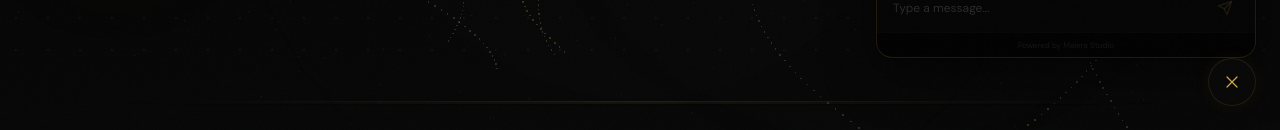
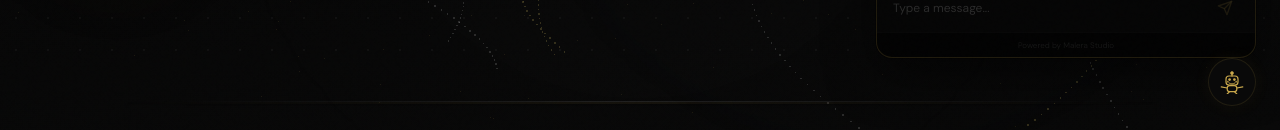
Before and after one commit to ethanhunthere/malera, a Next.js app: page / in a window 1280 px wide. Both pictures are taken after a click on the button "Chat with Malera Bot". Shown: the part 670-800 px from the top of the page. Built offline with nearby package versions, Linux system fonts and the light colour scheme.

Commit message:
feat: running robot when chat open, dancing when closed

```diff
--- a/src/features/chat/components/ChatWidget.tsx
+++ b/src/features/chat/components/ChatWidget.tsx
@@ -55,6 +55,60 @@ const RobotIcon = () => (
     </line>
     <line x1="24" y1="36" x2="26" y2="40" stroke="currentColor" strokeWidth="2" strokeLinecap="round">
       <animate attributeName="y2" values="40;38;40" dur="0.7s" repeatCount="indefinite" begin="0.35s" />
+    </line>
+  </svg>
+);
+
+/* ── Running robot icon (energetic, for when chat is open) ── */
+const RunningRobotIcon = () => (
+  <svg
+    className="w-6 h-6"
+    viewBox="0 0 40 40"
+    fill="none"
+    xmlns="http://www.w3.org/2000/svg"
+  >
+    {/* Antenna — fast wiggle */}
+    <line x1="20" y1="6" x2="20" y2="10" stroke="currentColor" strokeWidth="2" strokeLinecap="round">
+      <animate attributeName="y2" values="10;8;10" dur="0.4s" repeatCount="indefinite" />
+    </line>
+    <circle cx="20" cy="5" r="2.5" fill="#C9A84C" stroke="currentColor" strokeWidth="1">
+      <animate attributeName="cy" values="5;3;5" dur="0.4s" repeatCount="indefinite" />
+      <animate attributeName="r" values="2.5;3.3;2.5" dur="0.4s" repeatCount="indefinite" />
+    </circle>
+    {/* Head — bouncing faster */}
+    <rect x="10" y="10" width="20" height="15" rx="5" stroke="currentColor" strokeWidth="2" fill="none">
+      <animate attributeName="y" values="10;8;10" dur="0.35s" repeatCount="indefinite" />
+    </rect>
+    {/* Eyes — wide open, determined */}
+    <circle cx="16" cy="16" r="2.2" fill="currentColor" />
+    <circle cx="24" cy="16" r="2.2" fill="currentColor" />
+    {/* Cheeks */}
+    <circle cx="13" cy="19.5" r="1.5" fill="#C9A84C" opacity="0.8" />
+    <circle cx="27" cy="19.5" r="1.5" fill="#C9A84C" opacity="0.8" />
+    {/* Mouth — determined grin */}
+    <path d="M 15 21.5 L 18 23 L 22 23 L 25 21.5" stroke="currentColor" strokeWidth="1.5" strokeLinecap="round" strokeLinejoin="round" fill="none" />
+    {/* Body — bouncing */}
+    <g>
+      <animateTransform attributeName="transform" type="translate" values="0 0;0 -2;0 0" dur="0.35s" repeatCount="indefinite" />
+      <rect x="12" y="26" width="16" height="10" rx="4" stroke="currentColor" strokeWidth="2" fill="none" />
+    </g>
+    {/* Arms — pumping like a runner */}
+    <g>
+      <animateTransform attributeName="transform" type="rotate" values="-25 10 30;15 10 30;-25 10 30" dur="0.35s" repeatCount="indefinite" />
+      <line x1="12" y1="30" x2="2" y2="28" stroke="currentColor" strokeWidth="2" strokeLinecap="round" />
+    </g>
+    <g>
+      <animateTransform attributeName="transform" type="rotate" values="25 30 30;-15 30 30;25 30 30" dur="0.35s" repeatCount="indefinite" />
+      <line x1="28" y1="30" x2="38" y2="28" stroke="currentColor" strokeWidth="2" strokeLinecap="round" />
+    </g>
+    {/* Legs — fast alternating stride */}
+    <line x1="16" y1="36" x2="12" y2="40" stroke="currentColor" strokeWidth="2" strokeLinecap="round">
+      <animate attributeName="x2" values="12;20;12" dur="0.35s" repeatCount="indefinite" />
+      <animate attributeName="y2" values="40;38;40" dur="0.35s" repeatCount="indefinite" />
+    </line>
+    <line x1="24" y1="36" x2="28" y2="40" stroke="currentColor" strokeWidth="2" strokeLinecap="round">
+      <animate attributeName="x2" values="28;20;28" dur="0.35s" repeatCount="indefinite" begin="0.175s" />
+      <animate attributeName="y2" values="40;38;40" dur="0.35s" repeatCount="indefinite" begin="0.175s" />
     </line>
   </svg>
 );
@@ -234,7 +288,7 @@ export default function ChatWidget() {
         `}
         style={{ backdropFilter: "blur(20px)", border: "1px solid rgba(201,168,76,0.12)" }}
       >
-        {open ? <CloseIcon /> : <RobotIcon />}
+        {open ? <RunningRobotIcon /> : <RobotIcon />}
         {/* Soft glow ring on hover */}
         {!open && (
           <span
```
